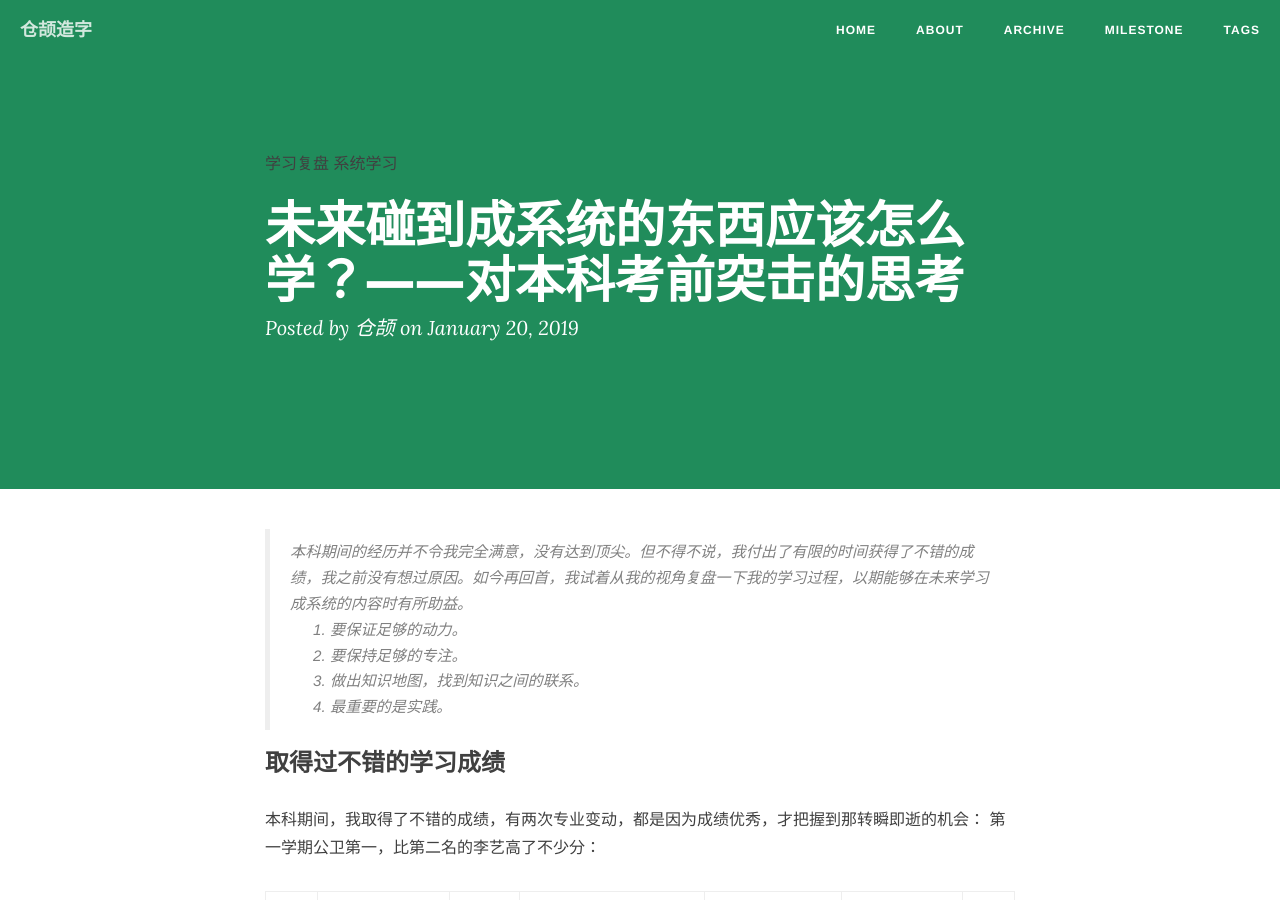
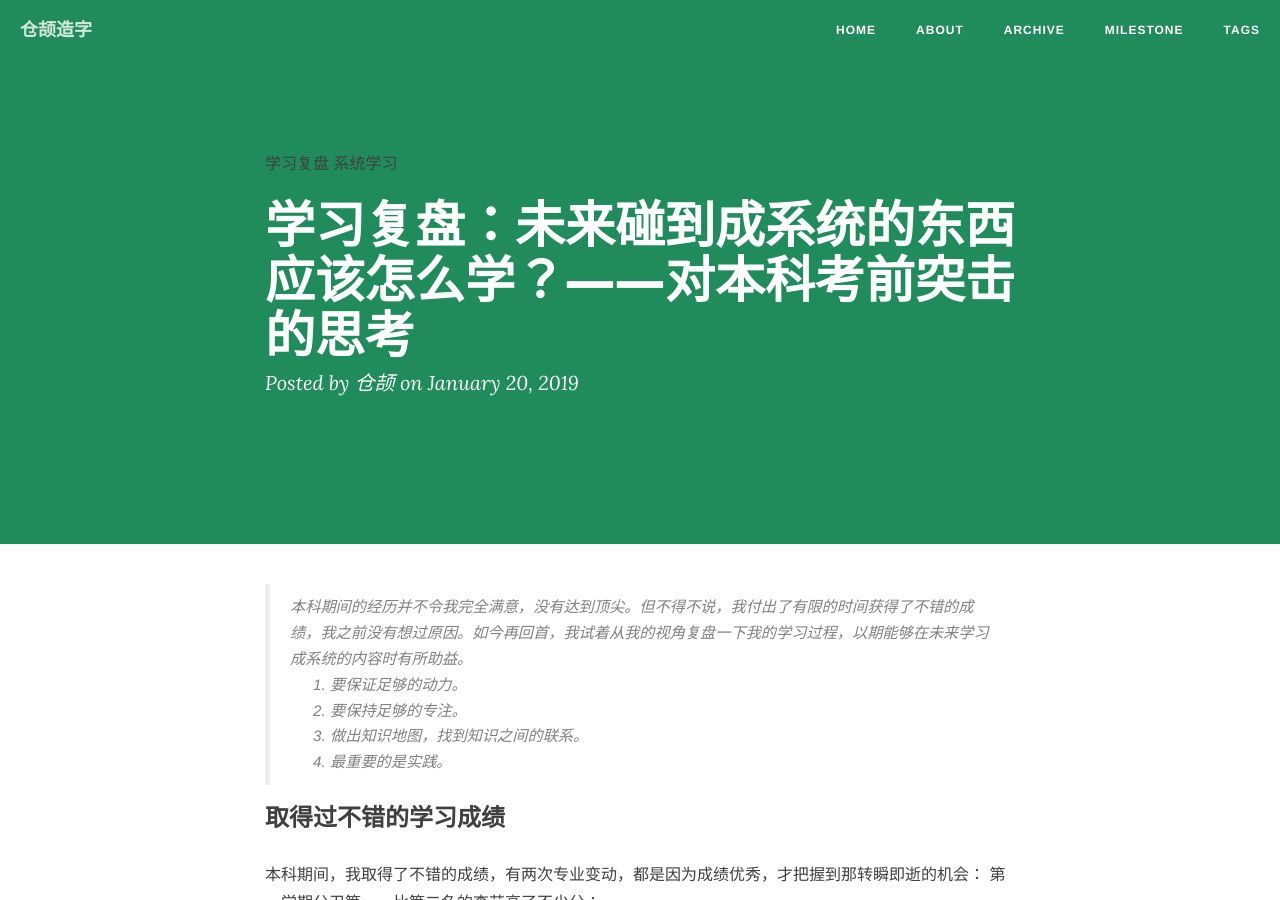
Before and after one commit to creatletter/Dalio, a Jekyll site: the page built from _posts/2019-01-20-对本科考前突击的思考.md, in a window 1280 px wide and 900 px high. Built offline with Jekyll 4.4.1, drawn with Linux system fonts in a browser that asks for light colours; nearby versions of some CDN libraries; comment, search, counter and statistics services are not loaded.

Commit message:
Update 2019-01-20-对本科考前突击的思考.md

```diff
--- a/_posts/2019-01-20-对本科考前突击的思考.md
+++ b/_posts/2019-01-20-对本科考前突击的思考.md
@@ -1,6 +1,6 @@
 ---
 layout: post
-title: 未来碰到成系统的东西应该怎么学？——对本科考前突击的思考
+title: 学习复盘：未来碰到成系统的东西应该怎么学？——对本科考前突击的思考
 date: 2019-01-20
 categories: 学习复盘
 tags: [学习复盘,系统学习]
```
